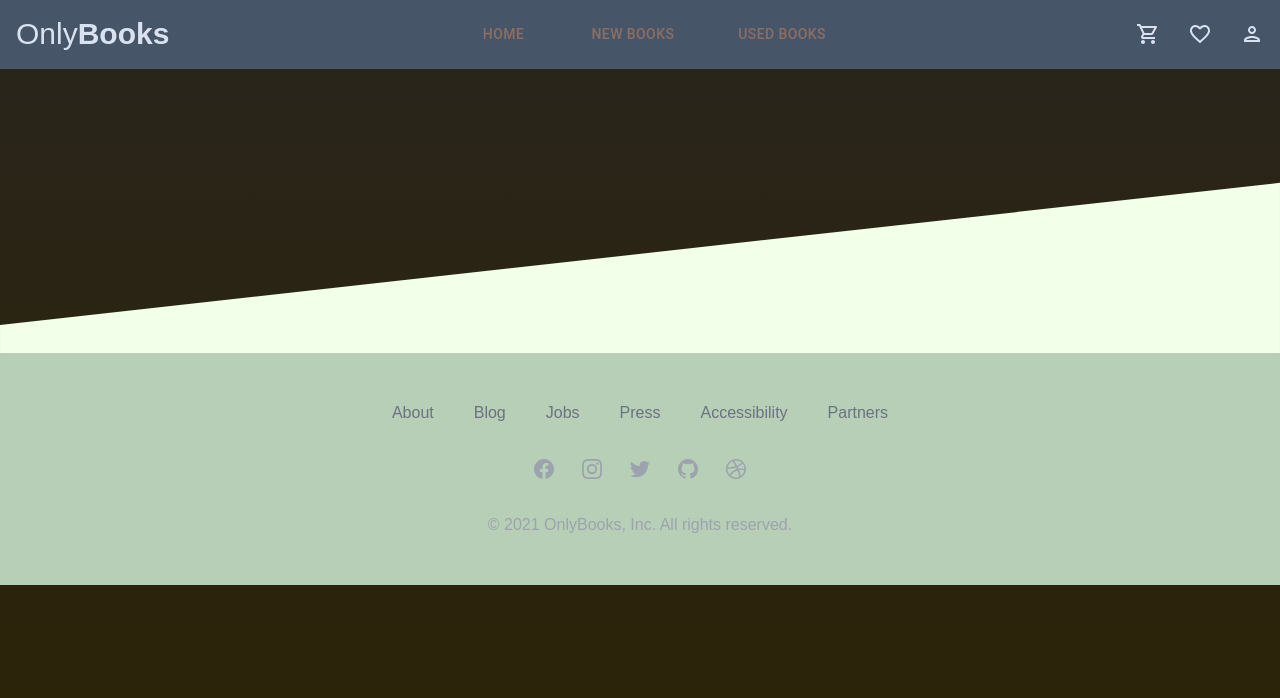
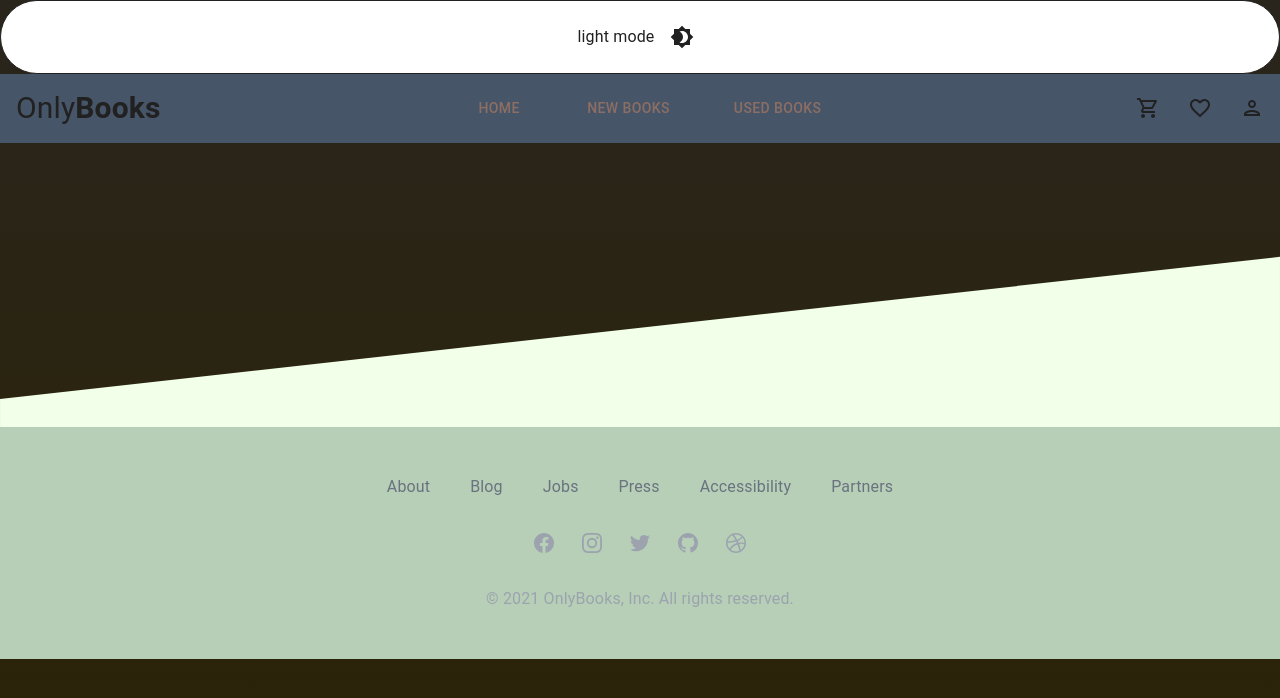
Before and after one commit to hectorbiminchumo/project-01-frontend-, a React (Vite) app: page / in a window 1280 px wide. Shown: the top 698 px of the page. Built offline with nearby package versions, Linux system fonts and the light colour scheme; no server answers.

Commit message:
darkMode working

```diff
--- a/src/Router.tsx
+++ b/src/Router.tsx
@@ -7,14 +7,21 @@
 import UserProgressState from './context/User/UserProgressState';
 import Cart from './components/Cart/Cart';
 import Checkout from './components/Checkout';
+import NightModeToggle from './components/NightModeToggle';
+import { useThemeContext } from './components/theme/ThemeContextProvider';
+import { CssBaseline, ThemeProvider } from '@mui/material';
 
 const Router = () => {
+  const { theme } = useThemeContext();
   return (
     <>
+        <ThemeProvider theme={theme}>
+        <CssBaseline />
         <UserProgressState>
         <CartState>
         <BookState>
         <BrowserRouter>
+            <NightModeToggle />
             <Routes>
                 <Route path="/" element={<Layout />} >
                   <Route path='books' element={<Books/>} />
@@ -27,6 +34,7 @@
         </BookState>
         </CartState>
         </UserProgressState>
+        </ThemeProvider>
     </>
   )
 }
--- /dev/null
+++ b/src/components/NightModeToggle.tsx
@@ -0,0 +1,31 @@
+import { Box, IconButton } from "@mui/material";
+import Brightness4Icon from "@mui/icons-material/Brightness4";
+import Brightness7Icon from "@mui/icons-material/Brightness7";
+import { useThemeContext } from "./../components/theme/ThemeContextProvider";
+
+const NightModeToggle = () => {
+  const { mode, toggleColorMode } = useThemeContext();
+
+  return (
+    <Box
+      sx={{
+        display: "flex",
+        alignItems: "center",
+        justifyContent: "center",
+        bgcolor: "background.default",
+        color: "text.primary",
+        borderColor: "text.primary",
+        border: "1px solid",
+        borderRadius: 25,
+        p: 2,
+      }}
+    >
+      {mode} mode
+      <IconButton sx={{ ml: 1 }} onClick={toggleColorMode} color="inherit">
+        {mode === "dark" ? <Brightness7Icon /> : <Brightness4Icon />}
+      </IconButton>
+    </Box>
+  );
+};
+
+export default NightModeToggle;
--- /dev/null
+++ b/src/components/theme/ThemeContextProvider.tsx
@@ -0,0 +1,26 @@
+import { createTheme, Theme } from "@mui/material";
+import { createContext, FC, PropsWithChildren, useContext } from "react";
+import { useColorTheme } from "./use-color-theme";
+
+type ThemeContextType = {
+  mode: string;
+  toggleColorMode: () => void;
+  theme: Theme;
+};
+
+export const ThemeContext = createContext<ThemeContextType>({
+  mode: "light",
+  toggleColorMode: () => {},
+  theme: createTheme(),
+});
+
+export const ThemeContextProvider: FC<PropsWithChildren> = ({ children }) => {
+  const value = useColorTheme();
+  return (
+    <ThemeContext.Provider value={value}>{children}</ThemeContext.Provider>
+  );
+};
+
+export const useThemeContext = () => {
+  return useContext(ThemeContext);
+};
--- /dev/null
+++ b/src/components/theme/theme.tsx
@@ -0,0 +1,39 @@
+import { PaletteMode } from "@mui/material";
+import { amber, deepOrange, grey } from "@mui/material/colors";
+
+const theme = {
+  palette: {
+    primary: amber,
+  },
+};
+
+export const getDesignTokens = (mode: PaletteMode) => ({
+  palette: {
+    mode,
+    ...(mode === "light"
+      ? {
+          // palette values for light mode
+          primary: amber,
+          divider: amber[200],
+          text: {
+            primary: grey[900],
+            secondary: grey[800],
+          },
+        }
+      : {
+          // palette values for dark mode
+          primary: deepOrange,
+          divider: deepOrange[700],
+          background: {
+            default: grey[900],
+            paper: deepOrange[900],
+          },
+          text: {
+            primary: "#fff",
+            secondary: grey[500],
+          },
+        }),
+  },
+});
+
+export default theme;
--- /dev/null
+++ b/src/components/theme/use-color-theme.ts
@@ -0,0 +1,21 @@
+import { createTheme, PaletteMode } from "@mui/material";
+import React from "react";
+import { getDesignTokens } from "./theme";
+
+export const useColorTheme = () => {
+  const [mode, setMode] = React.useState<PaletteMode>("light");
+
+  const toggleColorMode = () =>
+    setMode((prevMode) => (prevMode === "light" ? "dark" : "light"));
+
+  const modifiedTheme = React.useMemo(
+    () => createTheme(getDesignTokens(mode)),
+    [mode]
+  );
+
+  return {
+    theme: modifiedTheme,
+    mode,
+    toggleColorMode,
+  };
+};
--- a/src/main.tsx
+++ b/src/main.tsx
@@ -2,9 +2,12 @@
 import ReactDOM from 'react-dom/client'
 import './index.css'
 import Router from './Router.tsx'
+import { ThemeContextProvider } from './components/theme/ThemeContextProvider.tsx'
 
 ReactDOM.createRoot(document.getElementById('root')!).render(
   <React.StrictMode>
+    <ThemeContextProvider>
     <Router />
+    </ThemeContextProvider>
  </React.StrictMode>,
 )
```
